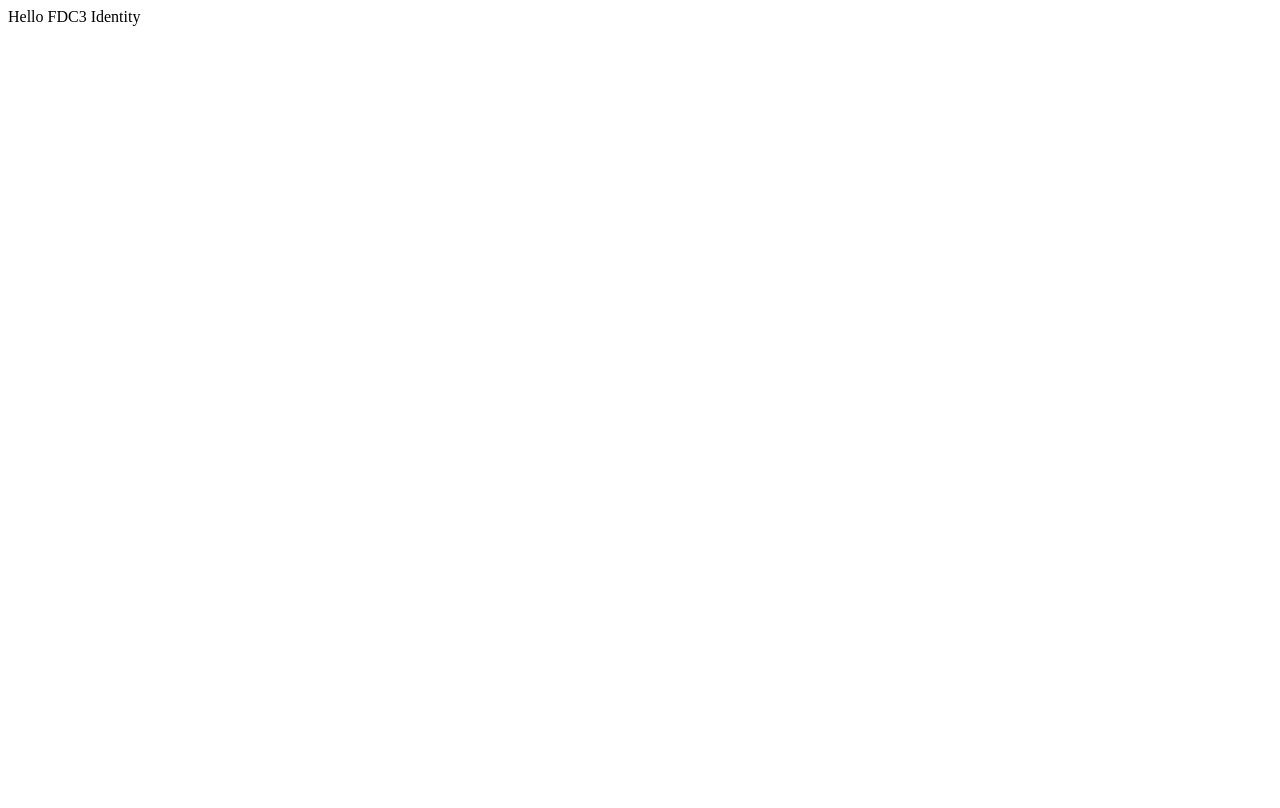
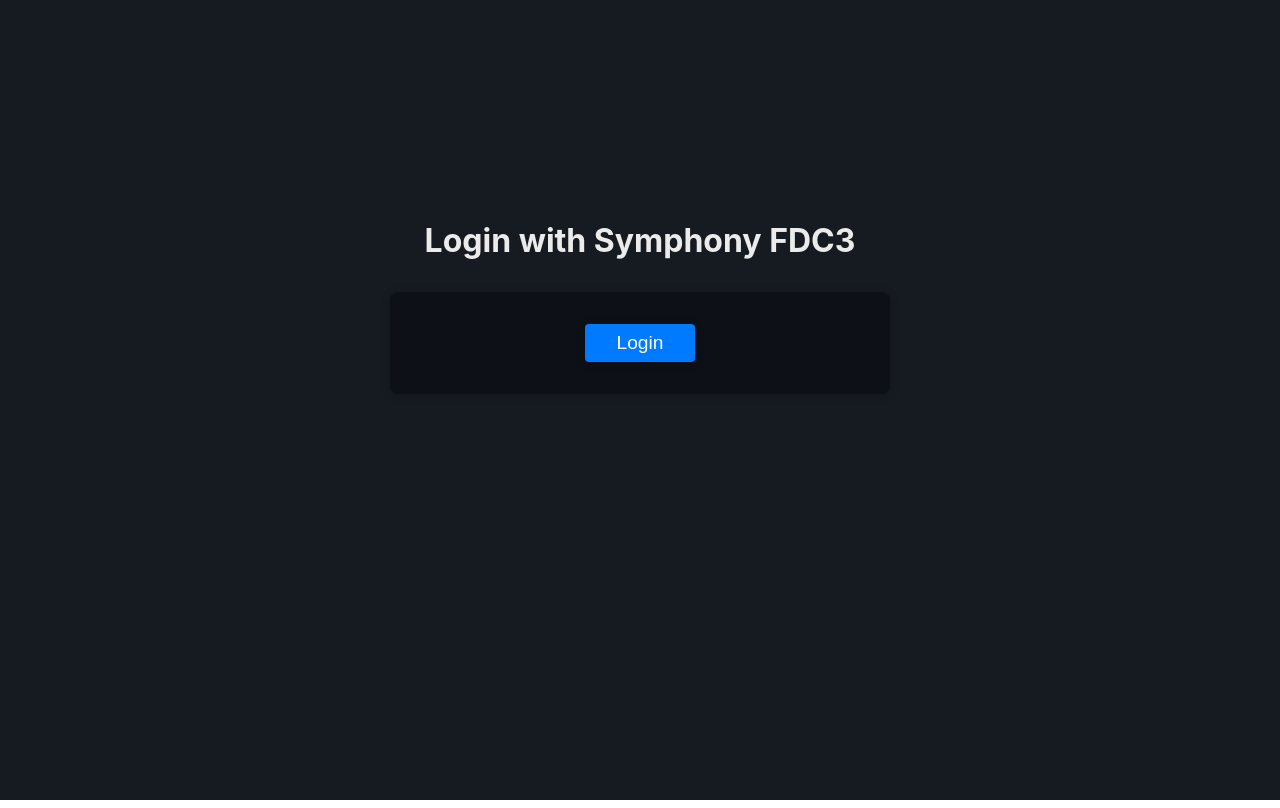
Before and after one commit to SymphonyPlatformSolutions/fdc3-identity-hackathon, a React (Vite) app in the folder web/: page / in a window 1280 px wide. Built offline with nearby package versions, Linux system fonts and the light colour scheme.

Commit message:
First login UI version

```diff
--- a/web/package.json
+++ b/web/package.json
@@ -9,7 +9,9 @@
   },
   "dependencies": {
     "react": "^18.2.0",
-    "react-dom": "^18.2.0"
+    "react-dom": "^18.2.0",
+    "@finos/fdc3": "^2.0.1",
+    "classnames": "^2.3.2"
   },
   "devDependencies": {
     "@types/react": "^18.2.0",
--- /dev/null
+++ b/web/src/App.jsx
@@ -0,0 +1,17 @@
+import { useState } from 'react';
+import './App.css';
+import Login from './Login';
+
+function App() {
+  const [loginSuccess, setLoginSuccess] = useState(false);
+
+  return (
+    <div>
+      {!loginSuccess
+        ? (<Login onSuccess={() => setLoginSuccess(true)} />)
+        : (<>TODO</>)}
+    </div>
+  );
+}
+
+export default App;
--- /dev/null
+++ b/web/src/Login.css
@@ -0,0 +1,109 @@
+.login-page-container {
+    display: flex;
+    flex-direction: column;
+    align-items: center;
+    height: 100vh;
+    background-color: #161b22;
+    color: #ebebeb;
+    padding: 0 16px;
+    transition: background-color 1s;
+}
+
+.login-page-container.success {
+    background-color: #0d2217;
+}
+
+.login-page-container.error {
+    background-color: #441117;
+}
+
+.login-page {
+    margin-top: 25vh;
+    max-width: 500px;
+    width: 100%;
+}
+
+h1 {
+    font-size: 2rem;
+    margin-bottom: 2rem;
+    text-align: center;
+}
+
+h3 {
+    display: flex;
+    gap: 8px;
+}
+
+form {
+    display: flex;
+    flex-direction: column;
+    align-items: center;
+    background-color: #0d1117;
+    padding: 2rem;
+    border-radius: 0.5rem;
+    box-shadow: 0 2px 10px rgba(0, 0, 0, 0.2);
+}
+
+button {
+    padding: 0.5rem 2rem;
+    font-size: 1.2rem;
+    background-color: #007bff;
+    color: white;
+    border: none;
+    border-radius: 0.25rem;
+    box-shadow: 0 2px 10px rgba(0, 0, 0, 0.2);
+    cursor: pointer;
+    transition: background-color 0.2s ease-in-out;
+}
+
+button:hover {
+    background-color: #0069d9;
+}
+
+button:disabled {
+    opacity: 0.5;
+    cursor: not-allowed;
+}
+
+.spinner-icon {
+    width: 1rem;
+    height: 1rem;
+    border-radius: 50%;
+    border: 0.2rem solid #fff;
+    border-top-color: #007bff;
+    animation: spinner-animation 0.6s linear infinite;
+}
+
+.success-icon::before {
+    content: '\2713';
+    display: inline-block;
+    font-size: 4em;
+    font-weight: 700;
+    vertical-align: middle;
+    color: green;
+    animation: success-animation 1s linear;
+}
+
+@keyframes spinner-animation {
+    to {
+        transform: rotate(360deg);
+    }
+}
+
+@keyframes success-animation {
+    0% {
+        transform: rotate(-90deg) scale(.2);
+    }
+
+    60% {
+        transform: rotate(400deg) scale(1.2);
+    }
+
+    80% {
+        transform: rotate(400deg) scale(1.2);
+    }
+
+    100% {
+        transform: rotate(360deg) scale(1);
+    }
+}
--- /dev/null
+++ b/web/src/Login.jsx
@@ -0,0 +1,110 @@
+import classNames from 'classnames';
+import React, { useEffect, useState } from 'react';
+import "./Login.css";
+import { DesktopAgent } from '@finos/fdc3';
+
+const STATES = {
+  FETCH_IDENTITY_SYMPHONY: 1,
+  VALIDATE_IDENTITY: 2,
+  SUCCESS: 3,
+  ERROR: 4,
+}
+
+// const SYMPHONY_POD_URL = "https://st3.symphony.com";
+const VALIDATE_TOKEN_URL = window.origin + "/validate";
+
+const REDIRECTION_DELAY = 3;
+
+function Login({ onSuccess }) {
+  const [state, setState] = useState();
+  const [errorMessage, setErrorMessage] = useState();
+
+  useEffect(() => {
+    // window.fdc3.addIntentListener(Intents.StartChat, getStartChatHandler(config));
+  }, [])
+
+  const handleSubmit = async (event) => {
+    event.preventDefault();
+
+    const jwt = await getIdentityFromSymphony();
+    const validatedJwt = await validateJwt(jwt);
+
+    if (validatedJwt) {
+      setState(STATES.SUCCESS);
+
+      setTimeout(() => {
+        onSuccess(validateJwt);
+      }, REDIRECTION_DELAY);
+    }
+  }
+
+  const getIdentityFromSymphony = () => {
+    setState(STATES.FETCH_IDENTITY_SYMPHONY);
+
+    // window.fdc3.raiseIntent(GetIdentity check payload);
+
+    return new Promise((resolve) => {
+      setTimeout(() => resolve('aJwt'), 5000);
+    });
+  }
+
+  const validateJwt = (jwt) => {
+    setState(STATES.VALIDATE_IDENTITY)
+
+    return fetch(VALIDATE_TOKEN_URL, {
+      method: 'POST',
+      headers: {
+        "Accept": "application/json",
+        "Content-type": "application/json",
+      },
+      body: JSON.stringify(jwt),
+    }).then((response) => {
+      if (!response.ok) {
+        throw new Error(response.statusText);
+      }
+      return response.json();
+    }).catch((e) => {
+      setErrorMessage(e.toString());
+      setState(STATES.ERROR);
+    })
+  }
+
+  return (
+    <div className={classNames("login-page-container", {
+      "success": state === STATES.SUCCESS,
+      "error": state === STATES.ERROR,
+    })}>
+      <div className='login-page'>
+        <h1>Login with Symphony FDC3</h1>
+        <form onSubmit={handleSubmit}>
+
+          {(!state || state < STATES.SUCCESS) && (
+            <button type="submit" disabled={!!state}>
+              {!!state ? (<div className="spinner-icon"></div>) : (<>Login</>)}
+            </button>
+          )}
+
+          {state === STATES.SUCCESS && (
+            <div className="success-icon" />
+          )}
+
+          {state === STATES.ERROR && (
+            <div>{errorMessage}</div>
+          )}
+        </form>
+
+        <div className='login-info'>
+          {state === STATES.FETCH_IDENTITY_SYMPHONY && (<>
+            <h3><div className="spinner-icon"></div>Authenticating through Symphony FDC3...</h3>
+            <p>Please authorize the connection from your Symphony application</p>
+          </>)}
+          {state === STATES.VALIDATE_IDENTITY && (
+            <h3><div className="spinner-icon"></div>Validating Symphony identity...</h3>
+          )}
+        </div>
+      </div>
+    </div>
+  );
+}
+
+export default Login;
--- a/web/src/index.css
+++ b/web/src/index.css
@@ -1 +1,13 @@
-html, body, #root { height: 100% }
+body {
+  margin: 0;
+  font-family: -apple-system, BlinkMacSystemFont, 'Segoe UI', 'Roboto', 'Oxygen',
+    'Ubuntu', 'Cantarell', 'Fira Sans', 'Droid Sans', 'Helvetica Neue',
+    sans-serif;
+  -webkit-font-smoothing: antialiased;
+  -moz-osx-font-smoothing: grayscale;
+}
+
+code {
+  font-family: source-code-pro, Menlo, Monaco, Consolas, 'Courier New',
+    monospace;
+}
--- a/web/src/index.jsx
+++ b/web/src/index.jsx
@@ -1,8 +1,11 @@
-import { createRoot } from 'react-dom/client';
+import React from 'react';
+import ReactDOM from 'react-dom/client';
+import App from './App';
 import './index.css';
 
-const Index = () => (
-    <>Hello FDC3 Identity</>
+const root = ReactDOM.createRoot(document.getElementById('root'));
+root.render(
+  <React.StrictMode>
+    <App />
+  </React.StrictMode>
 );
-
-createRoot(document.querySelector("#root")).render(<Index />);
```
Also changed, not shown: web/src/App.css (added), 2 other files (tests, documents, lock files or other folders).
